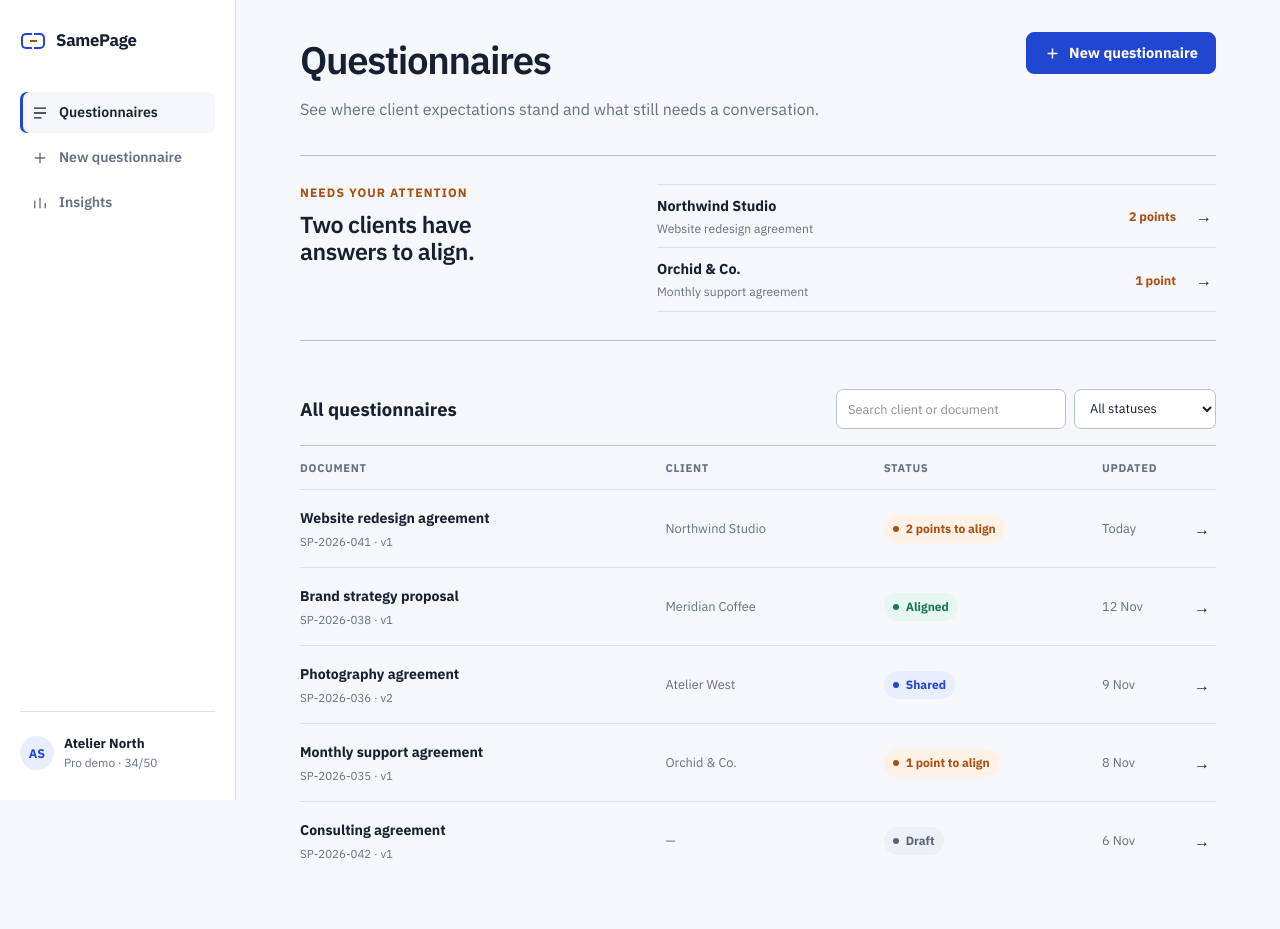
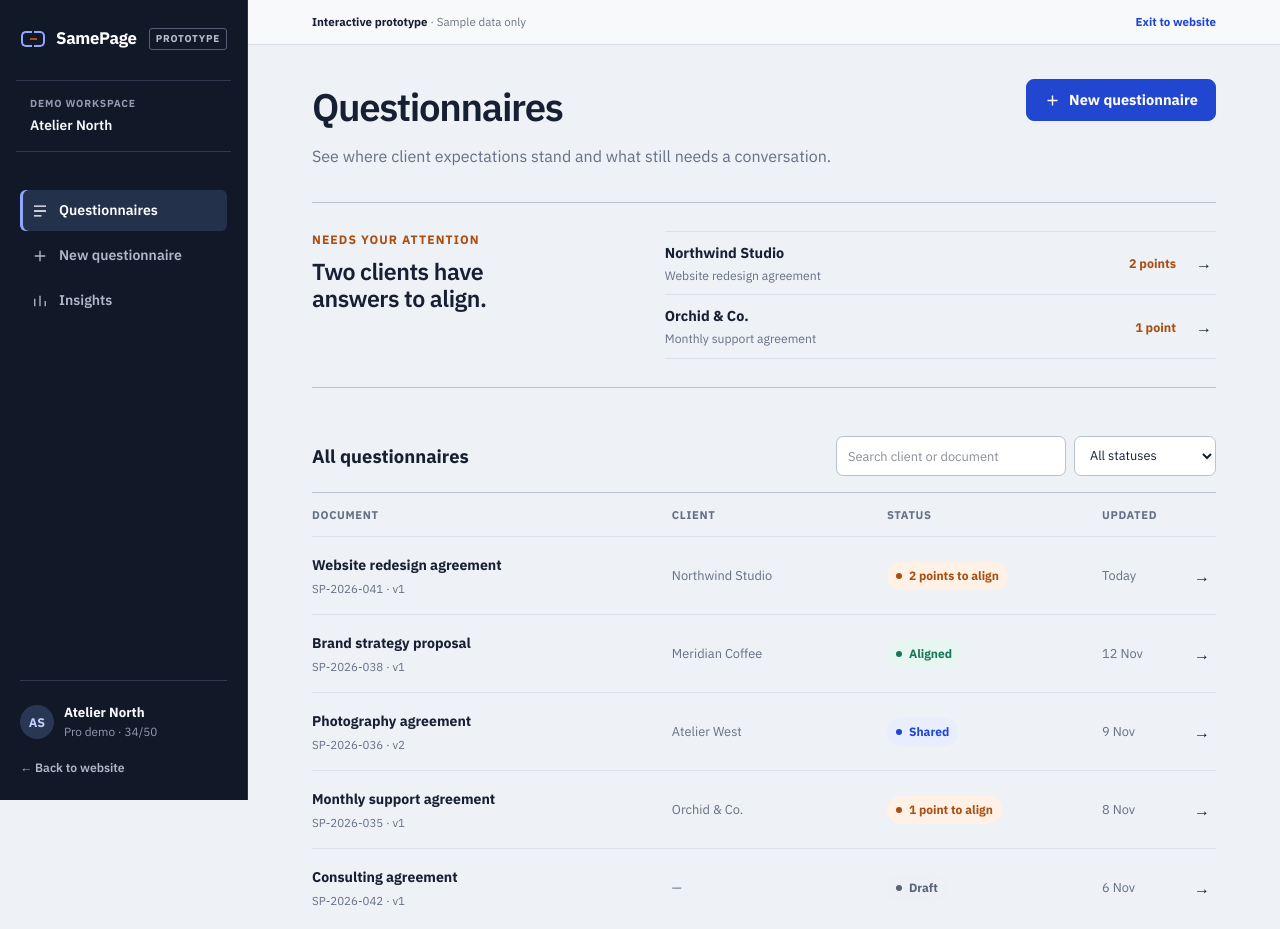
Before and after one commit to TheOneIstari/samepage, an Astro site: page /samepage/dashboard in a window 1280 px wide. Shown: the top 929 px of the page. Built offline with nearby package versions, Linux system fonts and the light colour scheme; Astro itself is replaced by a stand-in of ours.

Commit message:
refine demo workspace separation

```diff
--- a/DESIGN.md
+++ b/DESIGN.md
@@ -26,7 +26,7 @@ Use self-hosted IBM Plex Sans Variable throughout. Distinction comes from size,
 
 # Layout
 
-Marketing pages use generous vertical rhythm and demonstrate the product mechanic above the fold. Application pages use one main work column with a restrained navigation rail. Related content sits close; major phases have larger separation. Use dividers and whitespace before containers.
+Marketing pages use generous vertical rhythm and demonstrate the product mechanic above the fold. Application pages deliberately switch into a denser workspace: a dark navigation rail, cool gray canvas, compact prototype notice, and one main work column. This separation must make it immediately obvious that the visitor left the public website and entered the product demo. Related content sits close; major phases have larger separation. Use dividers and whitespace before containers.
 
 # Elevation & depth
 
@@ -43,6 +43,7 @@ Controls use 8px radius. Large surfaces use 12px at most. Pills are reserved for
 - Question choices are full-width radio rows with a clear selected state.
 - Tables use whitespace and row dividers, not nested cards.
 - Alerts explain what happened and what the person can do next.
+- The application shell always labels itself as an interactive prototype and provides an obvious route back to the public website.
 
 # Do
 
--- a/src/components/AppShell.astro
+++ b/src/components/AppShell.astro
@@ -7,7 +7,14 @@ const base = import.meta.env.BASE_URL.replace(/\/?$/, '/');
 ---
 <div class="app-layout">
   <aside class="app-sidebar">
-    <Brand href={base} />
+    <div class="app-sidebar__brand">
+      <Brand href={base} />
+      <span>Prototype</span>
+    </div>
+    <div class="workspace-context">
+      <small>Demo workspace</small>
+      <strong>Atelier North</strong>
+    </div>
     <nav class="app-sidebar__nav" aria-label="Workspace">
       <a href={`${base}dashboard/`} aria-current={active === 'dashboard' ? 'page' : undefined}>
         <svg viewBox="0 0 24 24" fill="none" stroke="currentColor" stroke-width="1.8" aria-hidden="true"><path d="M4 5.5h16M4 12h16M4 18.5h10" /></svg>
@@ -27,13 +34,18 @@ const base = import.meta.env.BASE_URL.replace(/\/?$/, '/');
         <span class="account__avatar">AS</span>
         <span><div class="account__name">Atelier North</div><div class="account__plan">Pro demo · 34/50</div></span>
       </div>
+      <a class="app-sidebar__exit" href={base}>← Back to website</a>
     </div>
   </aside>
   <header class="mobile-appbar">
-    <Brand href={base} />
+    <div class="mobile-appbar__identity"><Brand href={base} /><span>Demo</span></div>
     <a class="button button--primary" href={`${base}new/`}>New</a>
   </header>
   <main class="app-main" id="main">
+    <div class="demo-notice">
+      <span><b>Interactive prototype</b> · Sample data only</span>
+      <a href={base}>Exit to website</a>
+    </div>
     <div class="app-main__inner"><slot /></div>
   </main>
 </div>
--- a/src/styles/global.css
+++ b/src/styles/global.css
@@ -102,20 +102,34 @@ img, svg { max-width: 100%; }
 .field input:focus, .field select:focus, .field textarea:focus { border-color: var(--action); box-shadow: 0 0 0 3px rgba(33, 70, 208, .1); }
 .field__hint { margin: 0; color: var(--muted); font-size: .78rem; line-height: 1.45; }
 
-.app-layout { min-height: 100vh; display: grid; grid-template-columns: 236px minmax(0, 1fr); background: var(--canvas); }
-.app-sidebar { position: sticky; top: 0; height: 100vh; padding: 28px 20px; border-right: 1px solid var(--rule); background: var(--surface); display: flex; flex-direction: column; }
+.app-layout { min-height: 100vh; display: grid; grid-template-columns: 248px minmax(0, 1fr); background: #eef1f5; }
+.app-sidebar { position: sticky; top: 0; height: 100vh; padding: 26px 20px 22px; border-right: 1px solid #273248; background: #111827; color: #f7f8fb; display: flex; flex-direction: column; }
+.app-sidebar__brand { display: flex; align-items: center; justify-content: space-between; gap: 12px; }
+.app-sidebar__brand > span { padding: 3px 6px; border: 1px solid #536078; border-radius: 3px; color: #b8c1d2; font-size: .62rem; font-weight: 700; letter-spacing: .08em; text-transform: uppercase; }
+.app-sidebar .brand { color: white; }
+.app-sidebar .brand__mark::before, .app-sidebar .brand__mark::after { border-color: #91a6ff; }
+.workspace-context { margin: 28px -4px 0; padding: 15px 14px; border-block: 1px solid #313b50; }
+.workspace-context small, .workspace-context strong { display: block; }
+.workspace-context small { margin-bottom: 4px; color: #8f9bb0; font-size: .64rem; font-weight: 700; letter-spacing: .08em; text-transform: uppercase; }
+.workspace-context strong { color: #f7f8fb; font-size: .86rem; font-weight: 600; }
 .app-sidebar__nav { display: grid; gap: 4px; margin-top: 38px; }
-.app-sidebar__nav a { display: flex; align-items: center; gap: 10px; padding: 10px 11px; border-radius: 7px; color: var(--muted); text-decoration: none; font-size: .88rem; font-weight: 550; }
-.app-sidebar__nav a:hover, .app-sidebar__nav a[aria-current="page"] { color: var(--ink); background: var(--canvas); }
-.app-sidebar__nav a[aria-current="page"] { box-shadow: inset 3px 0 0 var(--action); }
+.app-sidebar__nav a { display: flex; align-items: center; gap: 10px; padding: 10px 11px; border-radius: 6px; color: #aeb8ca; text-decoration: none; font-size: .88rem; font-weight: 550; }
+.app-sidebar__nav a:hover { color: white; background: #1b2538; }
+.app-sidebar__nav a[aria-current="page"] { color: white; background: #24314a; box-shadow: inset 3px 0 0 #91a6ff; }
 .app-sidebar__nav svg { width: 18px; height: 18px; }
-.app-sidebar__footer { margin-top: auto; padding-top: 22px; border-top: 1px solid var(--rule); }
+.app-sidebar__footer { margin-top: auto; padding-top: 22px; border-top: 1px solid #313b50; }
 .account { display: flex; align-items: center; gap: 10px; }
-.account__avatar { display: grid; place-items: center; width: 34px; height: 34px; border-radius: 50%; background: var(--action-soft); color: var(--action); font-size: .78rem; font-weight: 750; }
+.account__avatar { display: grid; place-items: center; width: 34px; height: 34px; border-radius: 50%; background: #293654; color: #c6d0ff; font-size: .78rem; font-weight: 750; }
 .account__name { font-size: .83rem; font-weight: 650; }
-.account__plan { color: var(--muted); font-size: .74rem; }
-.app-main { min-width: 0; padding: 32px clamp(22px, 5vw, 64px) 72px; }
+.account__plan { color: #8f9bb0; font-size: .74rem; }
+.app-sidebar__exit { display: inline-block; margin-top: 18px; color: #aeb8ca; font-size: .76rem; font-weight: 600; text-decoration: none; }
+.app-sidebar__exit:hover { color: white; }
+.app-main { min-width: 0; padding: 0 clamp(22px, 5vw, 64px) 72px; }
 .app-main__inner { width: min(100%, 1120px); margin-inline: auto; }
+.demo-notice { min-height: 45px; margin: 0 calc(clamp(22px, 5vw, 64px) * -1) 34px; padding: 0 clamp(22px, 5vw, 64px); border-bottom: 1px solid #d5dae3; background: #f8f9fb; display: flex; align-items: center; justify-content: space-between; gap: 20px; color: #6b7587; font-size: .72rem; }
+.demo-notice b { color: var(--ink); font-weight: 650; }
+.demo-notice a { color: var(--action); font-weight: 650; text-decoration: none; }
+.demo-notice a:hover { text-decoration: underline; }
 .app-header { display: flex; align-items: flex-start; justify-content: space-between; gap: 24px; margin-bottom: 34px; }
 .app-title { margin: 0 0 7px; font-size: clamp(1.75rem, 3vw, 2.45rem); letter-spacing: -.035em; font-weight: 570; }
 .app-subtitle { margin: 0; color: var(--muted); line-height: 1.55; }
@@ -126,6 +140,8 @@ img, svg { max-width: 100%; }
 
 .mobile-appbar { display: none; }
 .mobile-appbar .brand { font-size: .98rem; }
+.mobile-appbar__identity { display: flex; align-items: center; gap: 9px; }
+.mobile-appbar__identity > span { padding-left: 9px; border-left: 1px solid #455168; color: #aeb8ca; font-size: .67rem; font-weight: 700; letter-spacing: .07em; text-transform: uppercase; }
 
 .toast { position: fixed; right: 24px; bottom: 24px; z-index: 80; padding: 12px 16px; border-radius: 8px; color: white; background: var(--ink); box-shadow: var(--shadow); font-size: .86rem; transform: translateY(20px); opacity: 0; pointer-events: none; transition: .2s ease; }
 .toast.is-visible { opacity: 1; transform: translateY(0); }
@@ -139,9 +155,14 @@ img, svg { max-width: 100%; }
   .marketing-section { padding-block: 72px; }
   .app-layout { display: block; padding-top: 62px; }
   .app-sidebar { display: none; }
-  .mobile-appbar { position: fixed; inset: 0 0 auto; z-index: 60; height: 62px; padding: 0 16px; border-bottom: 1px solid var(--rule); background: rgba(255,255,255,.96); display: flex; align-items: center; justify-content: space-between; }
+  .mobile-appbar { position: fixed; inset: 0 0 auto; z-index: 60; height: 62px; padding: 0 16px; border-bottom: 1px solid #273248; background: #111827; color: white; display: flex; align-items: center; justify-content: space-between; }
+  .mobile-appbar .brand { color: white; }
+  .mobile-appbar .brand__mark::before, .mobile-appbar .brand__mark::after { border-color: #91a6ff; }
   .mobile-appbar__menu { border: 0; background: transparent; padding: 8px; cursor: pointer; }
-  .app-main { padding: 24px 16px 56px; }
+  .app-main { padding: 0 16px 56px; }
+  .demo-notice { min-height: 42px; margin: 0 -16px 24px; padding: 0 16px; }
+  .demo-notice span { white-space: nowrap; overflow: hidden; text-overflow: ellipsis; }
+  .demo-notice a { white-space: nowrap; }
   .app-header { align-items: stretch; flex-direction: column; margin-bottom: 24px; }
   .app-header .button { width: 100%; }
 }
```
